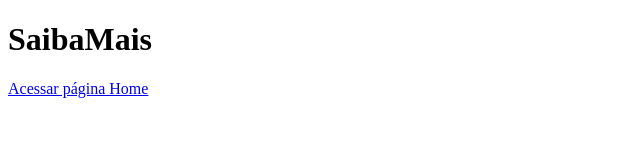
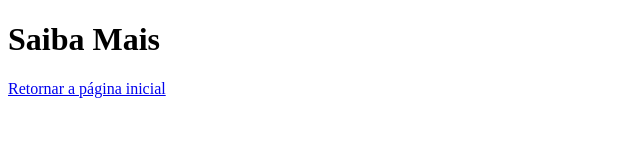
Before and after one commit to MauricioMacedoVillarnobo/curriculo-site, a Next.js app: page /saibaMais in a window 1280 px wide. Shown: the top 160 px of the page, without its empty margins (0-640 px from the left). Built offline with nearby package versions, Linux system fonts and the light colour scheme.

Commit message:
compartimentalização 2

```diff
--- a/pages/index.js
+++ b/pages/index.js
@@ -16,6 +16,7 @@ function Home()
             <br></br>
         </div>
 
+        <div>
             <div>
                 <h1>Formação</h1>
                 <p>PUC-SP</p>
@@ -36,6 +37,7 @@ function Home()
                 <a><h1>Saiba Mais +</h1></a>
                 </Link>
             </div>
+        </div>
 
     </div>)
 }
--- a/pages/saibaMais.js
+++ b/pages/saibaMais.js
@@ -4,10 +4,10 @@ import Link from 'next/link';
 function SaibaMais()
 {
     return (<div>
-        <h1>SaibaMais</h1>
+        <h1>Saiba Mais</h1>
 
         <Link  href="/">
-            <a>Acessar página Home</a>
+            <a>Retornar a página inicial</a>
         </Link>
     </div>)
 }
```
Lines whose indentation alone changed are shown as unchanged.
